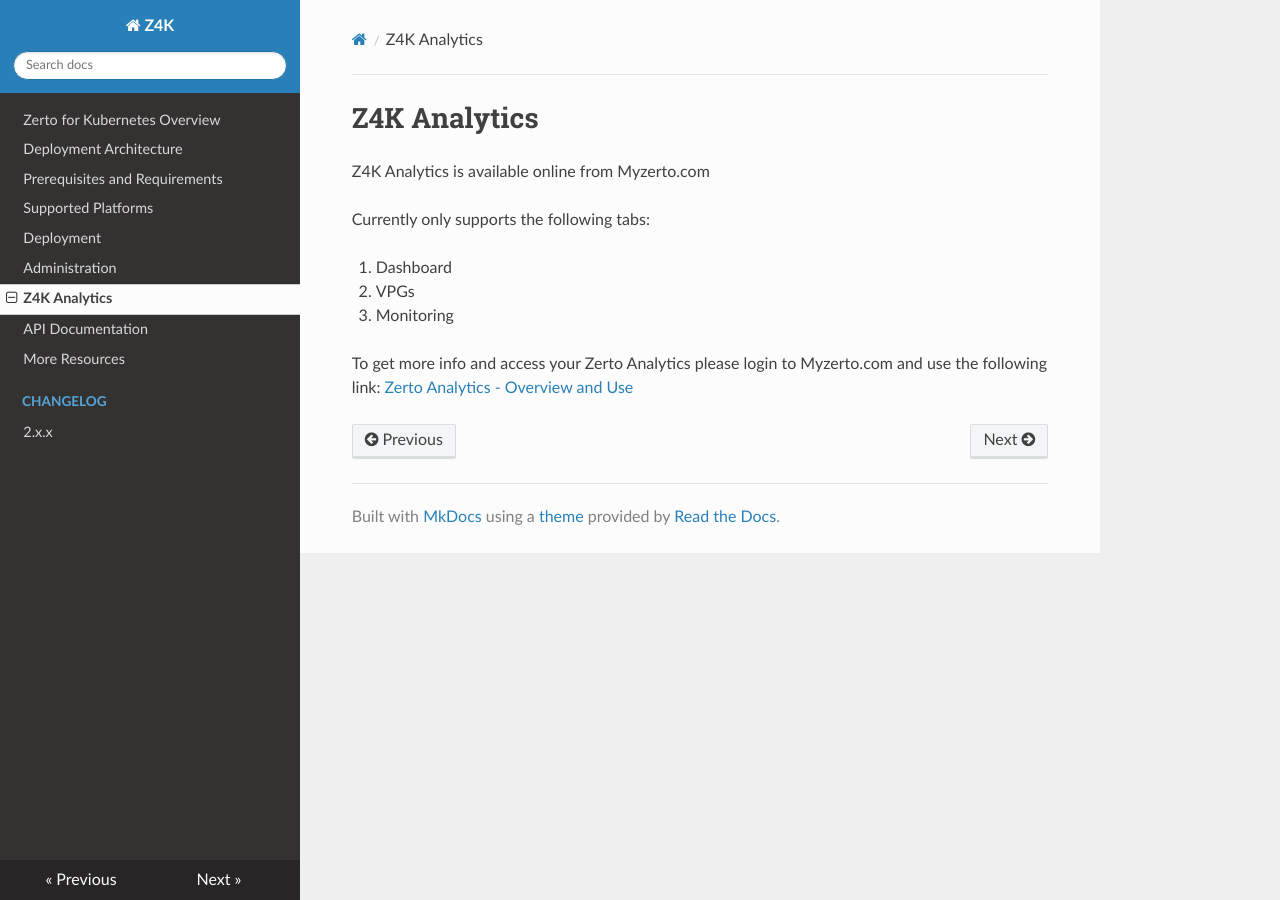
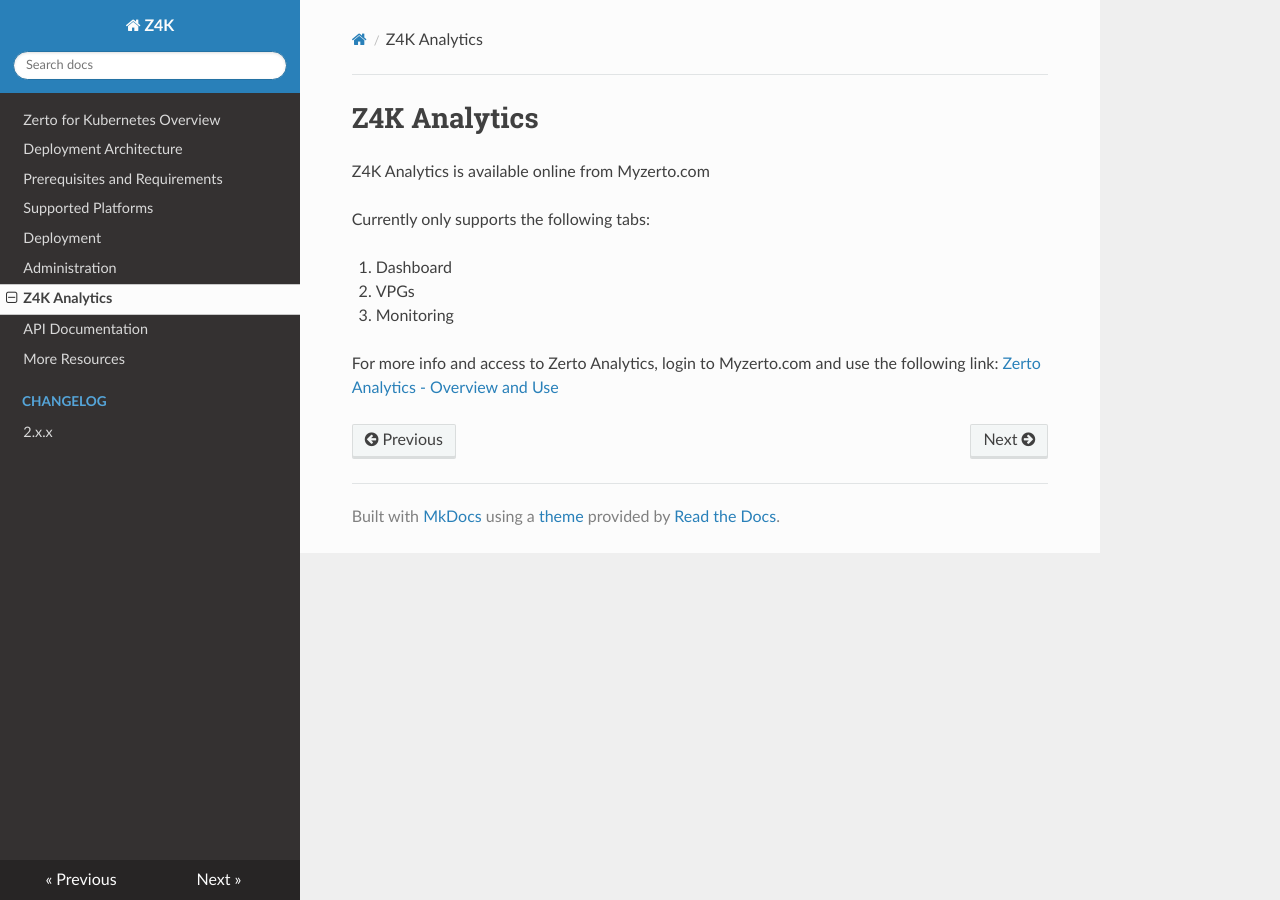
Before and after one commit to ZertoPublic/Z4K, an MkDocs documentation site: the page built from docs/Z4KAnalytics.md, in a window 1280 px wide. Built offline with MkDocs 1.6.1, drawn with Linux system fonts in a browser that asks for light colours.

Commit message:
Update Z4KAnalytics.md

```diff
--- a/docs/Z4KAnalytics.md
+++ b/docs/Z4KAnalytics.md
@@ -8,5 +8,5 @@
 2. VPGs
 3. Monitoring
 
-To get more info and access your Zerto Analytics please login to Myzerto.com and use the following link:
+For more info and access to Zerto Analytics, login to Myzerto.com and use the following link:
 [Zerto Analytics - Overview and Use](https://help.zerto.com/bundle/Zerto.Analytics.HTML/page/Content/Zerto_Analytics/Zerto_Analytics_-_Overview_and_Use.htm)
```
